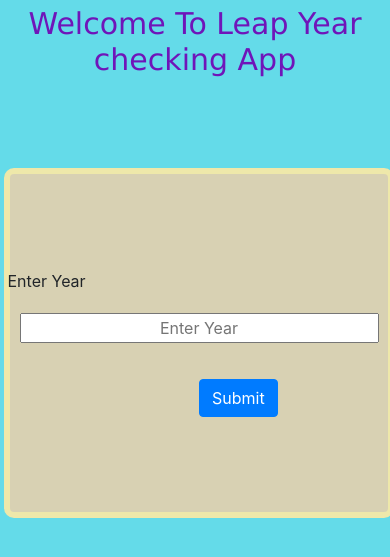
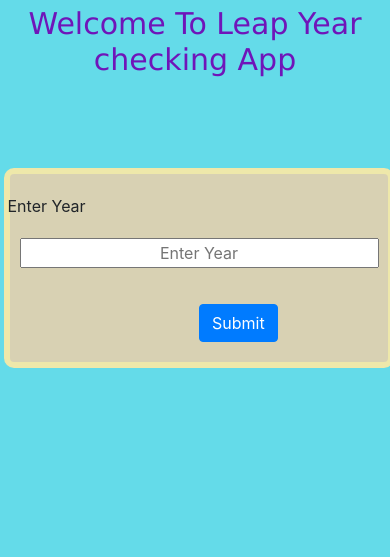
Before and after one commit to PureddyLavanya/Leap_Year_Checker, a Flask app: page / in a window 390 px wide. Shown: the top 557 px of the page. Run offline with Flask 2, Linux system fonts and the light colour scheme; some libraries are stand-ins or nearby versions.

Commit message:
updating source code

```diff
--- a/static/style.css
+++ b/static/style.css
@@ -48,7 +48,7 @@ input{
 @media (max-width:720px){
     div{
         width:110px;
-        height:350px;
+        height:200px;
         margin-left:4px;
         margin-top:90px;
         border:6px solid palegoldenrod;
```
